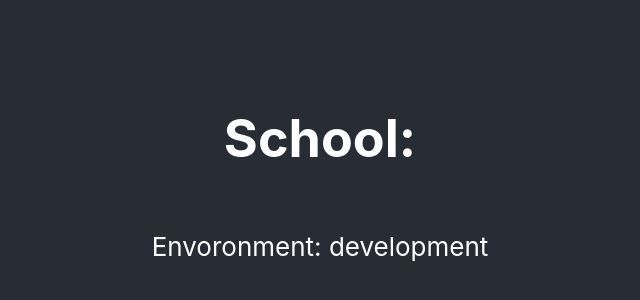
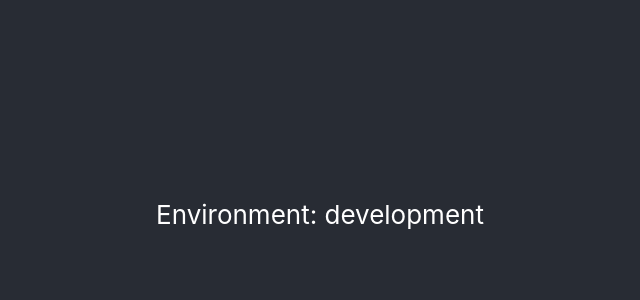
Before and after one commit to dawid-iths/react-web-app, a React (Create React App) app: page / in a window 1280 px wide. Shown: the part 220-520 px from the top of the page, without its empty margins (320-960 px from the left). Built offline with nearby package versions, Linux system fonts and the light colour scheme.

Commit message:
add .env

```diff
--- a/src/App.tsx
+++ b/src/App.tsx
@@ -5,10 +5,10 @@ function App() {
     <div className="App">
       <header className="App-header">
         <h1>
-        School:  {process.env.REACT_APP_SCHOOL}
+        {process.env.REACT_APP_SCHOOL}
         </h1>
         <p>
-        Envoronment: {process.env.NODE_ENV}
+        Environment: {process.env.NODE_ENV}
         </p>
       </header>
     </div>
```
Also changed, not shown: 1 other file (tests, documents, lock files or other folders).
